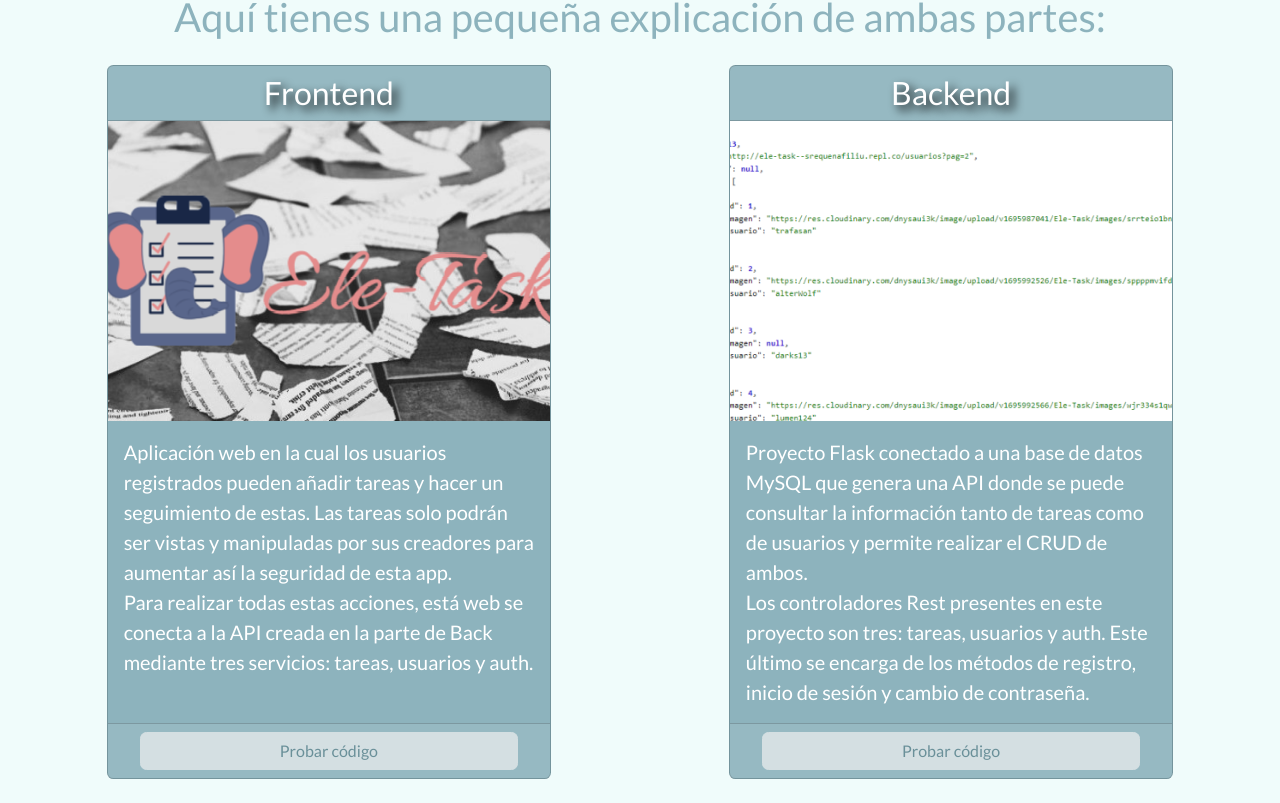
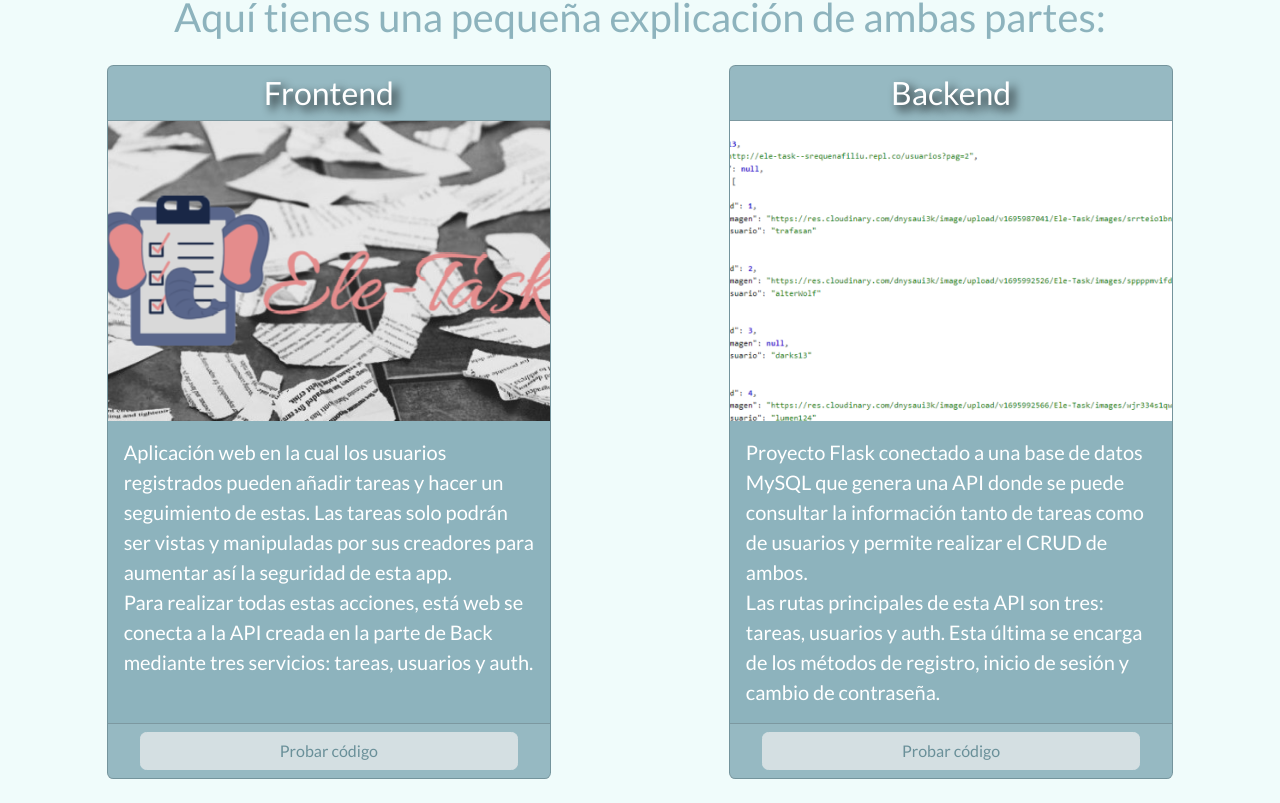
Before and after one commit to srequenafiliu/srequenafiliu.github.io, an Angular app: page /Ele-Task in a window 1280 px wide. Shown: the part 528-1331 px from the top of the page. Built offline with nearby package versions, Linux system fonts and the light colour scheme.

Commit message:
Update eletask.component.ts

```diff
--- a/src/app/eletask/eletask.component.ts
+++ b/src/app/eletask/eletask.component.ts
@@ -23,8 +23,8 @@ export class EletaskComponent {
     ]},
     {titulo:'Backend', desc:[`Proyecto Flask conectado a una base de datos MySQL que genera una API
     donde se puede consultar la información tanto de tareas como de usuarios y permite realizar el CRUD de ambos.`,
-    `Los controladores Rest presentes en este proyecto son tres: tareas, usuarios y auth. Este último se encarga de
-    los métodos de registro, inicio de sesión y cambio de contraseña.`],
+    `Las rutas principales de esta API son tres: tareas, usuarios y auth. Esta última se encarga de los métodos
+    de registro, inicio de sesión y cambio de contraseña.`],
     modal:[
       {button:"", body:this.modal_body_back, link:"https://ele-task.srequenafiliu.repl.co/"}
     ]}
```
Also changed, not shown: 3 other files (tests, documents, lock files or other folders).
